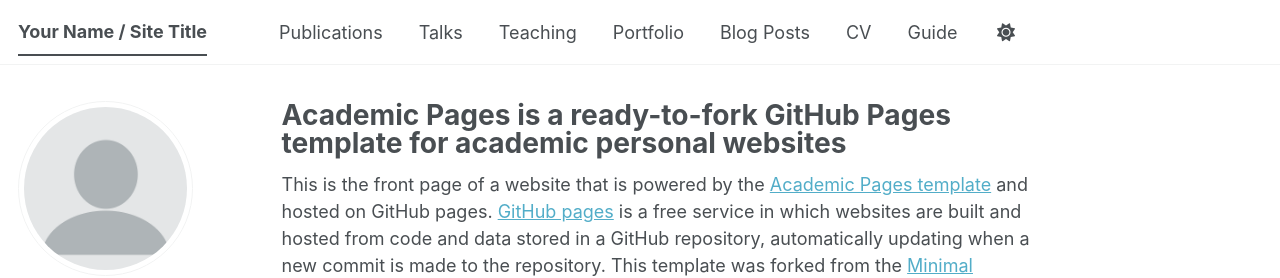
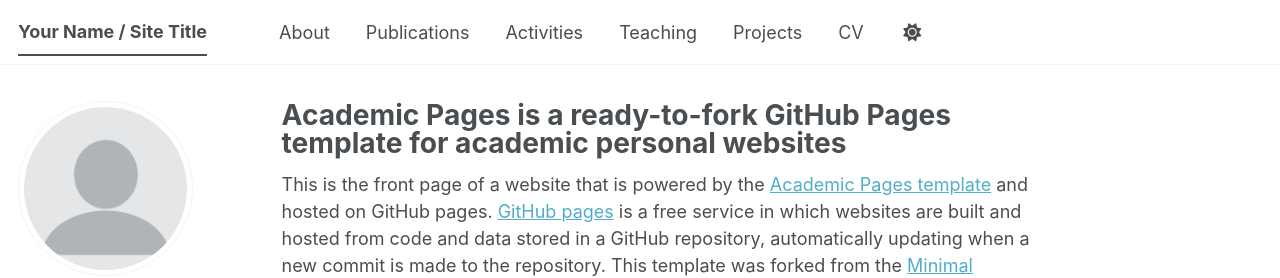
Before and after one commit to zhaoren91/zhaoren91.github.io, a Jekyll site: the page built from _pages/about.md, in a window 1280 px wide. Shown: the top 278 px of the page. Built offline with Jekyll 4.4.1, drawn with Linux system fonts in a browser that asks for light colours; some web fonts are replaced; a script bundle is joined from its source files by our own code; library files that are not in the unit come from our copies.

Commit message:
Update navigation.yml

```diff
--- a/_data/navigation.yml
+++ b/_data/navigation.yml
@@ -8,20 +8,20 @@
 #      Markdown formatted page while the second is generated using JSON.
 
 main:
+  - title: "About"
+    url: /about/
+
   - title: "Publications"
     url: /publications/
 
-  - title: "Talks"
-    url: /talks/
+  - title: "Activities"
+    url: /activity/
 
   - title: "Teaching"
     url: /teaching/
 
-  - title: "Portfolio"
-    url: /portfolio/
-
-  - title: "Blog Posts"
-    url: /year-archive/
+  - title: "Projects"
+    url: /project/
 
   - title: "CV"
     url: /cv/
@@ -29,5 +29,5 @@
   # - title: "CV"
   #   url: /cv-json/
 
-  - title: "Guide"
-    url: /markdown/
+  # - title: "Guide"
+  #  url: /markdown/
```
